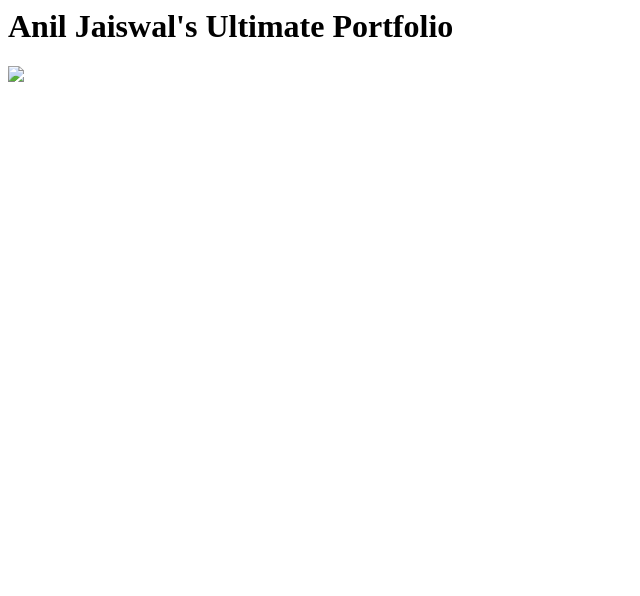
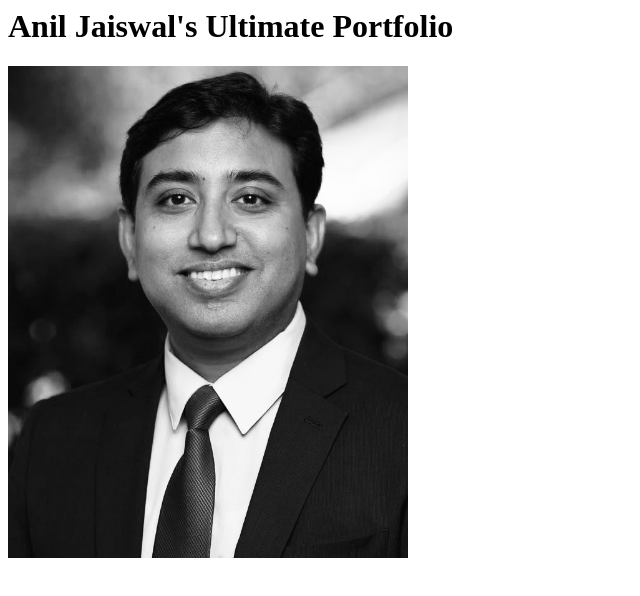
Before and after one commit to aniljais-gith/aniljais-gith.github.io, a plain HTML site: page index.html in a window 1280 px wide. Shown: the whole page, without its empty margins (0-640 px from the left). Drawn offline with Linux system fonts and the light colour scheme.

Commit message:
Add files via upload

```diff
--- a/index.html
+++ b/index.html
@@ -1,6 +1,6 @@
 <html>
 <body bgcolor= "White">
 <h1>Anil Jaiswal's Ultimate Portfolio</h1>
-<img src="./Anil_pic.jpeg width="400"/>
+<img src="./Anil_pic.jpg" width="400"/>
 </body>
 </html>
```
